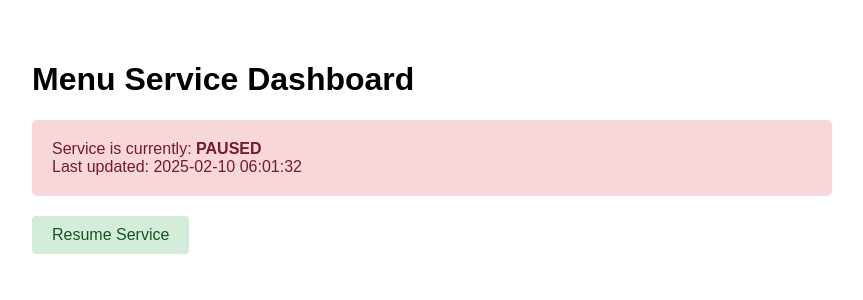
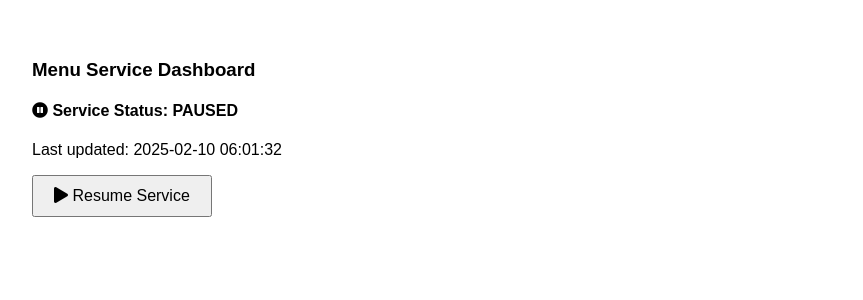
Before and after one commit to Kramfitt/holly_menus, a Flask app: page / in a window 1280 px wide. Shown: the top 300 px of the page, without its empty margins (208-1071 px from the left). Run offline with Flask 3, Linux system fonts and the light colour scheme; the visitor is signed in with stand-in values (Sample User, id 1); data that the repository does not hold is empty; some libraries are stand-ins or nearby versions.

Commit message:
Added functionality

```diff
--- a/templates/dashboard.html
+++ b/templates/dashboard.html
@@ -46,20 +46,33 @@
     </style>
 </head>
 <body>
-    <h1>Menu Service Dashboard</h1>
+    <div class="container mt-4">
+        <div class="card">
+            <div class="card-header bg-primary text-white">
+                <h3>Menu Service Dashboard</h3>
+            </div>
+            <div class="card-body">
+                <!-- Status Badge -->
+                <div class="alert {{ 'alert-success' if state.active else 'alert-warning' }} mb-4">
+                    <h4 class="alert-heading">
+                        <i class="fas {{ 'fa-play-circle' if state.active else 'fa-pause-circle' }}"></i>
+                        Service Status: <strong>{{ "ACTIVE" if state.active else "PAUSED" }}</strong>
+                    </h4>
+                    <p class="mb-0">Last updated: {{ state.last_updated.strftime('%Y-%m-%d %H:%M:%S') }}</p>
+                </div>
 
-    <div class="status-container">
-        <div class="status {{ 'active' if state.active else 'inactive' }}">
-            Service is currently: <strong>{{ "ACTIVE" if state.active else "PAUSED" }}</strong>
-            {% if state.last_updated %}
-            <br>Last updated: {{ state.last_updated.strftime('%Y-%m-%d %H:%M:%S') }}
-            {% endif %}
+                <!-- Control Button -->
+                <button onclick="toggleService()" id="toggleBtn"
+                        class="btn btn-lg {{ 'btn-warning' if state.active else 'btn-success' }}">
+                    <i class="fas {{ 'fa-pause' if state.active else 'fa-play' }}"></i>
+                    {{ "Pause Service" if state.active else "Resume Service" }}
+                </button>
+            </div>
         </div>
-        <button onclick="toggleService()" id="toggleBtn"
-                class="{{ 'active-btn' if state.active else 'pause-btn' }}">
-            {{ "Pause Service" if state.active else "Resume Service" }}
-        </button>
     </div>
+
+    <!-- Add Font Awesome -->
+    <link href="https://cdnjs.cloudflare.com/ajax/libs/font-awesome/5.15.4/css/all.min.css" rel="stylesheet">
 
     <script>
         function toggleService() {
```
